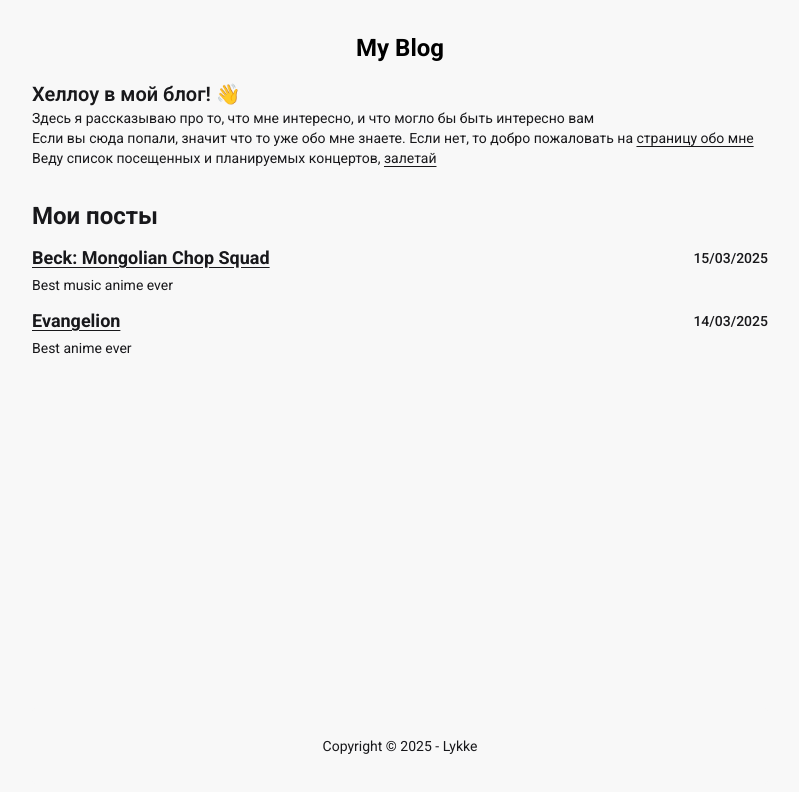
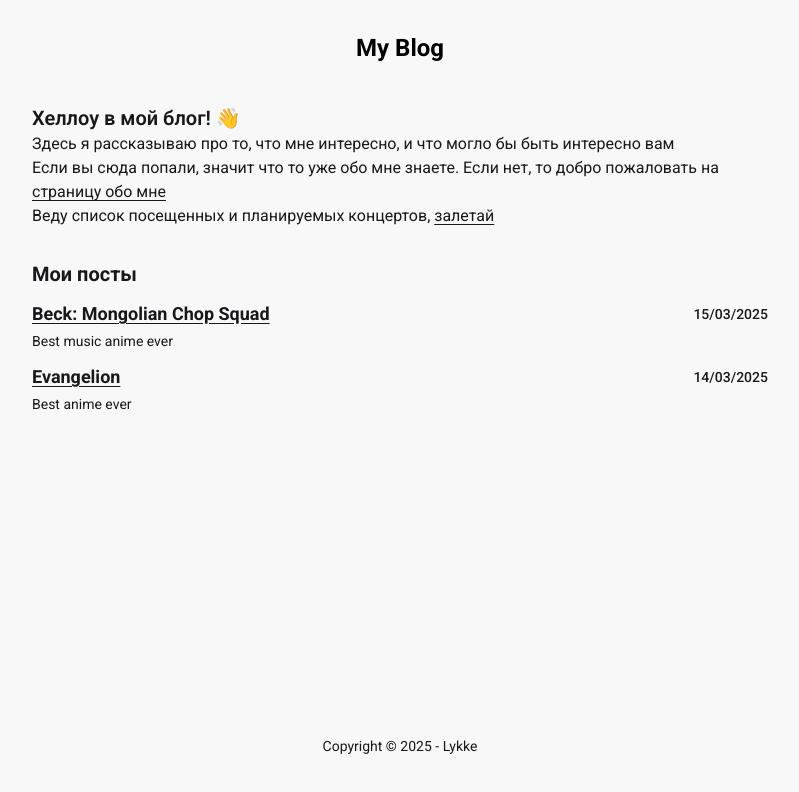
Before and after one commit to iamlykke/my-blog, a Next.js app: page / in a window 1280 px wide. Shown: the top 792 px of the page, without its empty margins (240-1039 px from the left). Built offline with nearby package versions, Linux system fonts and the light colour scheme.

Commit message:
пофиксил размер шрифтов и отступы

```diff
--- a/app/concerts/page.tsx
+++ b/app/concerts/page.tsx
@@ -19,7 +19,7 @@ export default function ConcertsPage() {
           alt="Chelsea grin 2024"
           className="object-cover shadow-2xl rounded-sm"
         />
-        <p className="italic text-s">Chelsea Grin in Budapest, 2024</p>
+        <p className="italic text-sm">Chelsea Grin in Budapest, 2024</p>
       </div>
 
       <Concerts />
--- a/app/page.tsx
+++ b/app/page.tsx
@@ -20,8 +20,8 @@ export default function Home() {
   return (
     <div>
       <Intro />
-      <div className="grid gap-3 py-8">
-        <h2 className="text-2xl font-bold">Мои посты</h2>
+      <div className="grid gap-3 my-8">
+        <h2 className="text-xl font-bold">Мои посты</h2>
         <div className="flex flex-col gap-3">
           {posts.map((post: IPost) => {
             return (
--- a/components/Intro.tsx
+++ b/components/Intro.tsx
@@ -2,17 +2,17 @@ import Link from "next/link";
 
 export const Intro: React.FC = () => {
   return (
-    <section>
+    <section className="my-6">
       <p className="text-xl font-semibold">Хеллоу в мой блог! 👋</p>
-      <p className="text-sm">
+      <p className="text-md">
         Здесь я рассказываю про то, что мне интересно, и что могло бы быть
         интересно вам
       </p>
-      <p className="text-sm">
+      <p className="text-md">
         Если вы сюда попали, значит что то уже обо мне знаете. Если нет, то
         добро пожаловать на <Link href="/about">страницу обо мне</Link>
       </p>
-      <p className="text-sm">
+      <p className="text-md">
         Веду список посещенных и планируемых концертов,{" "}
         <Link href={"/concerts"}>залетай</Link>
       </p>
```
